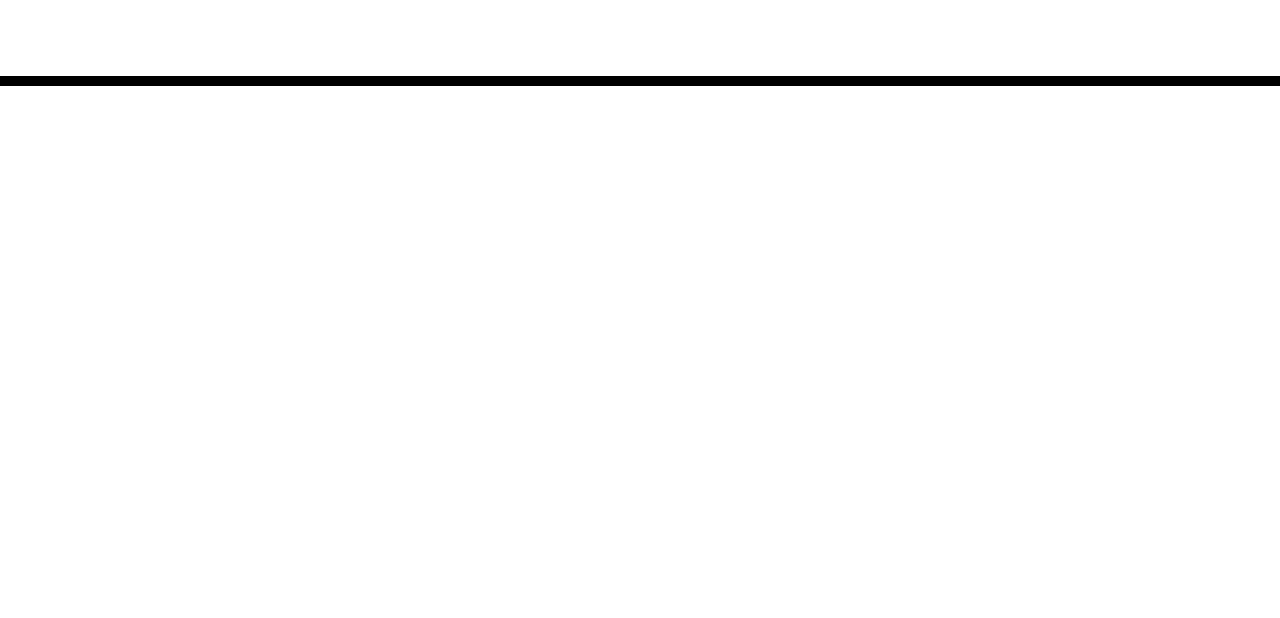
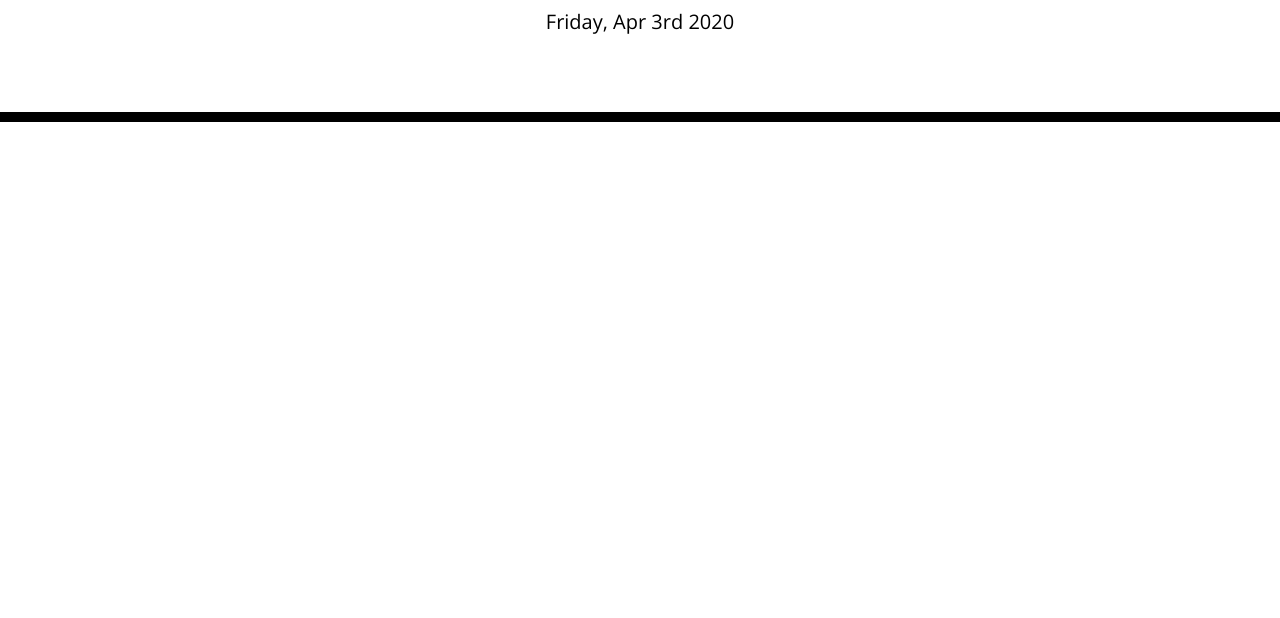
Before and after one commit to Rich-Cap/Work-Day-Scheduler, a plain HTML site: page index.html in a window 1280 px wide. Shown: the part 182-800 px from the top of the page. Drawn offline with nearby package versions, Linux system fonts and the light colour scheme.

Commit message:
Reference to script.js

```diff
--- a/index.html
+++ b/index.html
@@ -34,5 +34,6 @@
 
     <script src="https://code.jquery.com/jquery-3.4.1.min.js"></script>
     <script src="https://cdnjs.cloudflare.com/ajax/libs/moment.js/2.24.0/moment.min.js"></script>
+    <script src=script.js></script>
   </body>
 </html>
```
Also changed, not shown: 1 other file.
